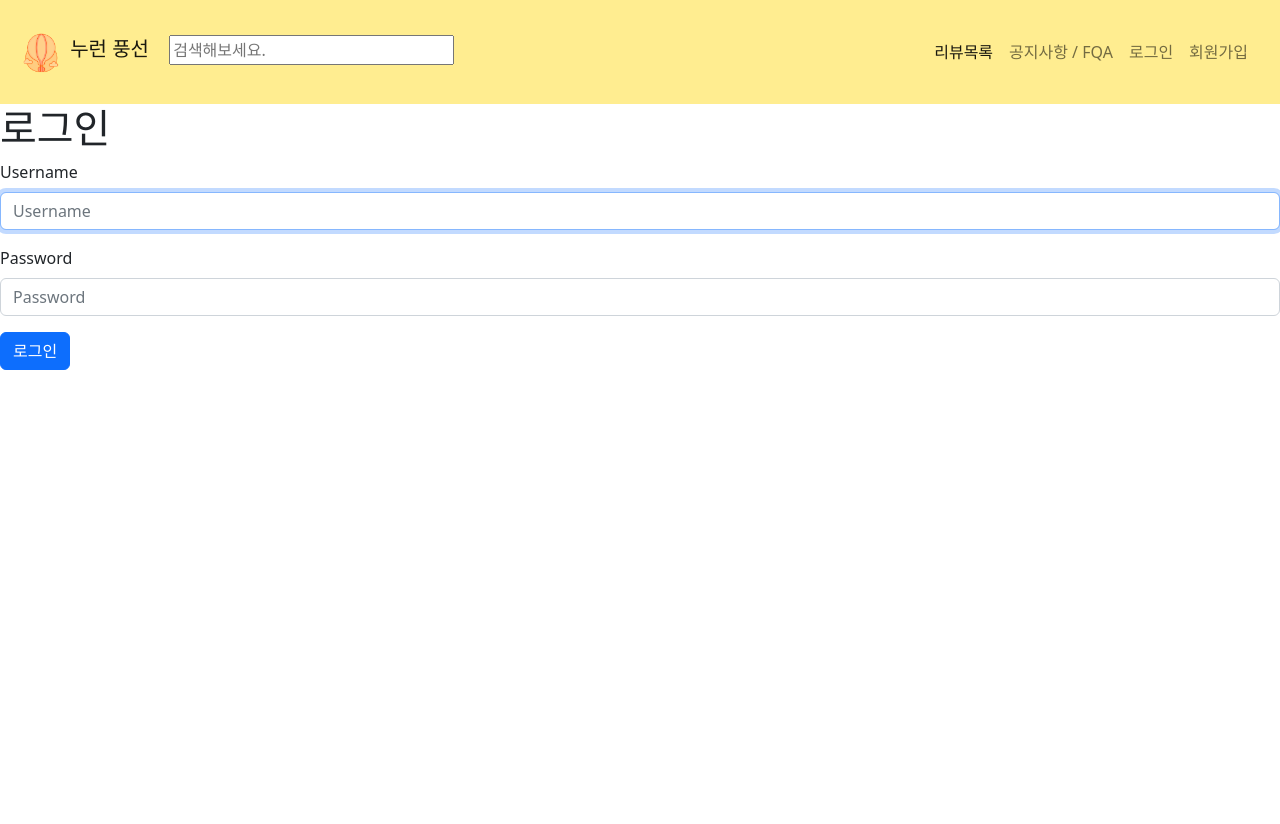
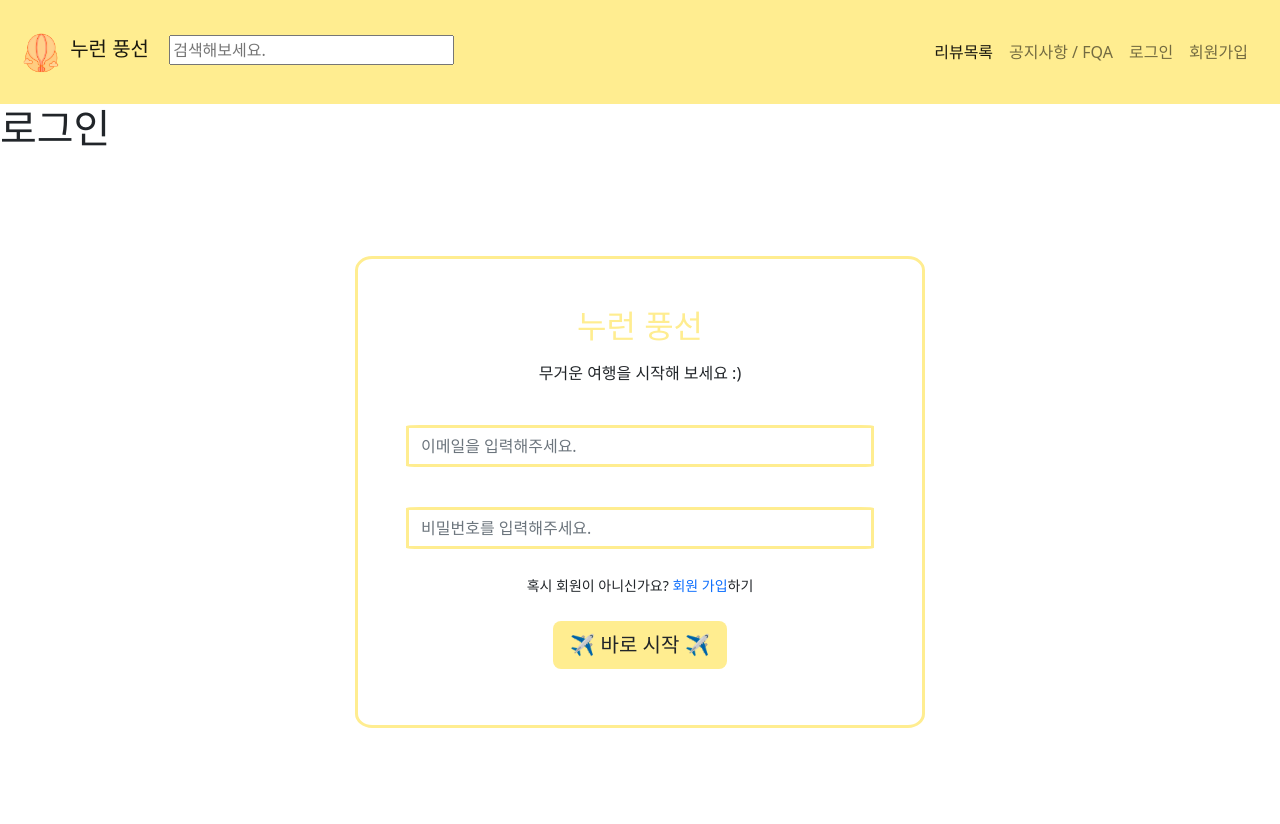
Before and after one commit to oiosu/Golden-Balloon, a Django app: page /accounts/login/ in a window 1280 px wide. Before the commit the page ends 370 px from the top, so only its background shows below. Run offline with Django 3.2, Linux system fonts and the light colour scheme; some libraries are stand-ins or nearby versions.

Commit message:
login error

```diff
--- a/accounts/templates/accounts/login.html
+++ b/accounts/templates/accounts/login.html
@@ -3,11 +3,37 @@
 
 {% block body %}
 <h1>로그인</h1>
-<div>
+{% comment %} <div>
     <form action="" method="POST">
         {% csrf_token %}
         {% bootstrap_form form %}
         {% bootstrap_button button_type="submit" content="로그인" %}
     </form>
-</div>
+</div> {% endcomment %}
+
+<div class="py-5 text-center">
+    <div class="py-5 container">
+      <div class="row">
+        <div style="border-radius: 3%; border: 3px solid #FFED90;" class="mx-auto col-md-6 col-10 bg-white p-5">
+          <h2 style="color: #FFED90;" class="mb-3">누런 풍선</h2>
+          <p>무거운 여행을 시작해 보세요 :) </p>
+          <form action="{% url "accounts:login" %}" method="POST">
+            {% csrf_token %}
+            <div class="form-group mb-3">
+                <label for="form9"></label>
+                <input name="email" style="border-radius: 3%; border: 3px solid #FFED90;" type="email" class="form-control" placeholder="이메일을 입력해주세요." id="form9"> </div>
+            <div class="form-group mb-3">
+                <label for="form10"></label>
+                <input name="password" style="border-radius: 3%; border: 3px solid #FFED90;" type="password" class="form-control" placeholder="비밀번호를 입력해주세요." id="form10">
+              <br>
+              <small>
+                <span>혹시 회원이 아니신가요? <a style="text-decoration: none;" href="{% url "accounts:signup" %}">회원 가입</a>하기</span>
+              </small>
+            </div>
+            <button style="background-color: #FFED90;" type="submit" class="m-2 btn btn-lg">✈ 바로 시작 ✈</button>
+          </form>
+        </div>
+      </div>
+    </div>
+  </div>
 {% endblock body %}
--- a/accounts/views.py
+++ b/accounts/views.py
@@ -7,7 +7,9 @@ from django.contrib.auth.decorators import login_required
 from .forms import CustomUserCreationForm, CustomUserChangeForm
 from django.contrib.auth import get_user_model, update_session_auth_hash
 from email import message
-
+from django.contrib import auth
+from django.contrib.auth import authenticate
+from django.contrib.auth.models import User
 
 # Create your views here.
 def signup(request):
@@ -26,18 +28,30 @@ def signup(request):
 
 def login(request):
     if request.method == 'POST':
-        form = AuthenticationForm(request, data=request.POST)
-        if form.is_valid():
-            auth_login(request, form.get_user())
-            return redirect(request.GET.get('next') or 'articles:index')
+        email = request.POST['email']
+        password = request.POST['password']
+        user = auth.authenticate(request, email=email, password=password)
+        if user is not None:
+            auth.login(request, user)
+            return redirect('articles:index')
+        else:
+            return render(request, 'accounts/login.html', {'error': '이메일 혹은 비밀번호가 일치하지 않습니다.'})
 
     else:
-        form = AuthenticationForm()
+        return render(request, 'accounts/login.html')
+    #     return render(request)
+    #     form = AuthenticationForm(request, data=request.POST)
+    #     if form.is_valid():
+    #         auth_login(request, form.get_user())
+    #         return redirect(request.GET.get('next') or 'articles:index')
 
-    context = {
-        'form': form,
-    }
-    return render(request, 'accounts/login.html', context)
+    # else:
+    #     form = AuthenticationForm()
+
+    # context = {
+    #     'form': form,
+    # }
+    # return render(request, 'accounts/login.html', context)
 
 def logout(request):
     auth_logout(request)
```
